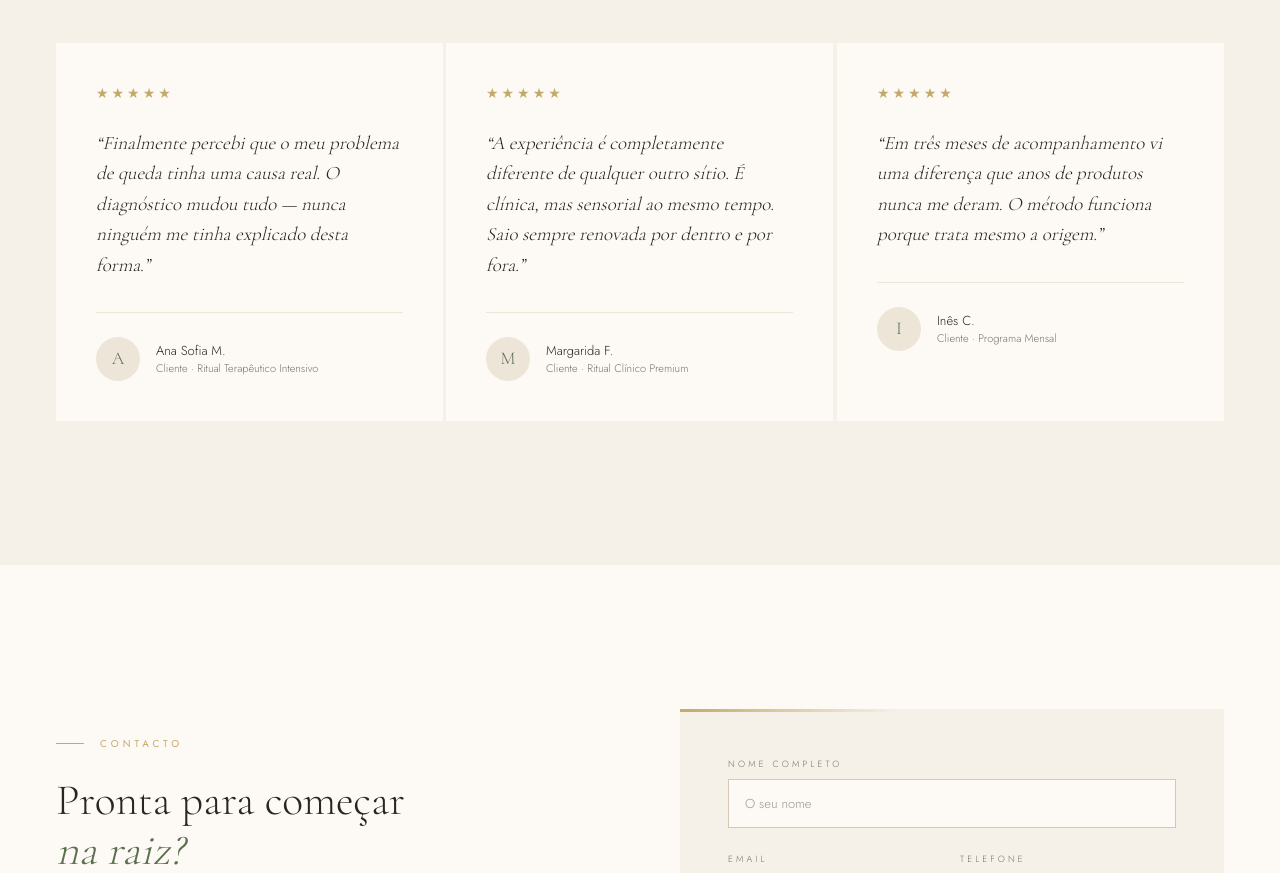
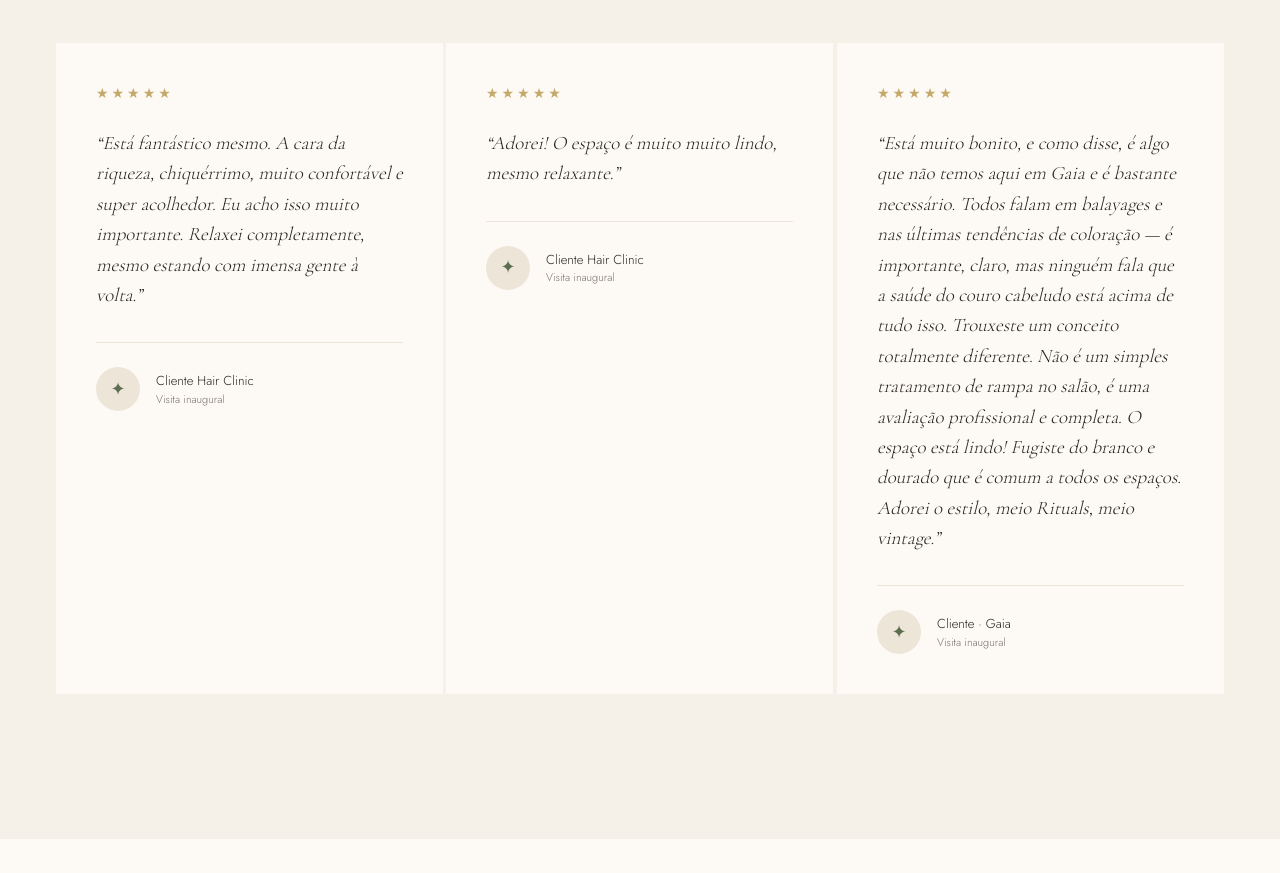
Before and after one commit to fabiasite-boop/site-hair-clinic, a Next.js app: page / in a window 1280 px wide. Shown: the part 7800-8673 px from the top of the page. Built offline with nearby package versions, Linux system fonts and the light colour scheme.

Commit message:
Substituir depoimentos da secção testemunhos
Os 3 depoimentos placeholder foram substituídos pelos reais de clientes
da visita inaugural. JSON-LD reviews + aggregateRating actualizados
para corresponder.

```diff
--- a/app/components/StructuredData.tsx
+++ b/app/components/StructuredData.tsx
@@ -122,23 +122,22 @@ const localBusiness = {
     {
       "@type": "Review",
       reviewRating: { "@type": "Rating", ratingValue: "5", bestRating: "5" },
-      author: { "@type": "Person", name: "Ana Sofia M." },
+      author: { "@type": "Person", name: "Cliente Hair Clinic" },
       reviewBody:
-        "Finalmente percebi que o meu problema de queda tinha uma causa real. O diagnóstico mudou tudo.",
+        "Está fantástico mesmo. A cara da riqueza, chiquérrimo, muito confortável e super acolhedor. Relaxei completamente, mesmo estando com imensa gente à volta.",
     },
     {
       "@type": "Review",
       reviewRating: { "@type": "Rating", ratingValue: "5", bestRating: "5" },
-      author: { "@type": "Person", name: "Margarida F." },
-      reviewBody:
-        "A experiência é completamente diferente de qualquer outro sítio. É clínica, mas sensorial ao mesmo tempo.",
+      author: { "@type": "Person", name: "Cliente Hair Clinic" },
+      reviewBody: "Adorei! O espaço é muito muito lindo, mesmo relaxante.",
     },
     {
       "@type": "Review",
       reviewRating: { "@type": "Rating", ratingValue: "5", bestRating: "5" },
-      author: { "@type": "Person", name: "Inês C." },
+      author: { "@type": "Person", name: "Cliente Hair Clinic — Gaia" },
       reviewBody:
-        "Em três meses de acompanhamento vi uma diferença que anos de produtos nunca me deram.",
+        "É algo que não temos aqui em Gaia e é bastante necessário. Trouxeste um conceito totalmente diferente. Não é um simples tratamento de rampa no salão, é uma avaliação profissional e completa. O espaço está lindo!",
     },
   ],
 };
--- a/app/page.tsx
+++ b/app/page.tsx
@@ -69,22 +69,22 @@ const diferenciais = [
 
 const testimonials = [
   {
-    initial: "A",
-    name: "Ana Sofia M.",
-    sub: "Cliente · Ritual Terapêutico Intensivo",
-    text: "Finalmente percebi que o meu problema de queda tinha uma causa real. O diagnóstico mudou tudo — nunca ninguém me tinha explicado desta forma.",
+    initial: "✦",
+    name: "Cliente Hair Clinic",
+    sub: "Visita inaugural",
+    text: "Está fantástico mesmo. A cara da riqueza, chiquérrimo, muito confortável e super acolhedor. Eu acho isso muito importante. Relaxei completamente, mesmo estando com imensa gente à volta.",
   },
   {
-    initial: "M",
-    name: "Margarida F.",
-    sub: "Cliente · Ritual Clínico Premium",
-    text: "A experiência é completamente diferente de qualquer outro sítio. É clínica, mas sensorial ao mesmo tempo. Saio sempre renovada por dentro e por fora.",
+    initial: "✦",
+    name: "Cliente Hair Clinic",
+    sub: "Visita inaugural",
+    text: "Adorei! O espaço é muito muito lindo, mesmo relaxante.",
   },
   {
-    initial: "I",
-    name: "Inês C.",
-    sub: "Cliente · Programa Mensal",
-    text: "Em três meses de acompanhamento vi uma diferença que anos de produtos nunca me deram. O método funciona porque trata mesmo a origem.",
+    initial: "✦",
+    name: "Cliente · Gaia",
+    sub: "Visita inaugural",
+    text: "Está muito bonito, e como disse, é algo que não temos aqui em Gaia e é bastante necessário. Todos falam em balayages e nas últimas tendências de coloração — é importante, claro, mas ninguém fala que a saúde do couro cabeludo está acima de tudo isso. Trouxeste um conceito totalmente diferente. Não é um simples tratamento de rampa no salão, é uma avaliação profissional e completa. O espaço está lindo! Fugiste do branco e dourado que é comum a todos os espaços. Adorei o estilo, meio Rituals, meio vintage.",
   },
 ];
 
```
